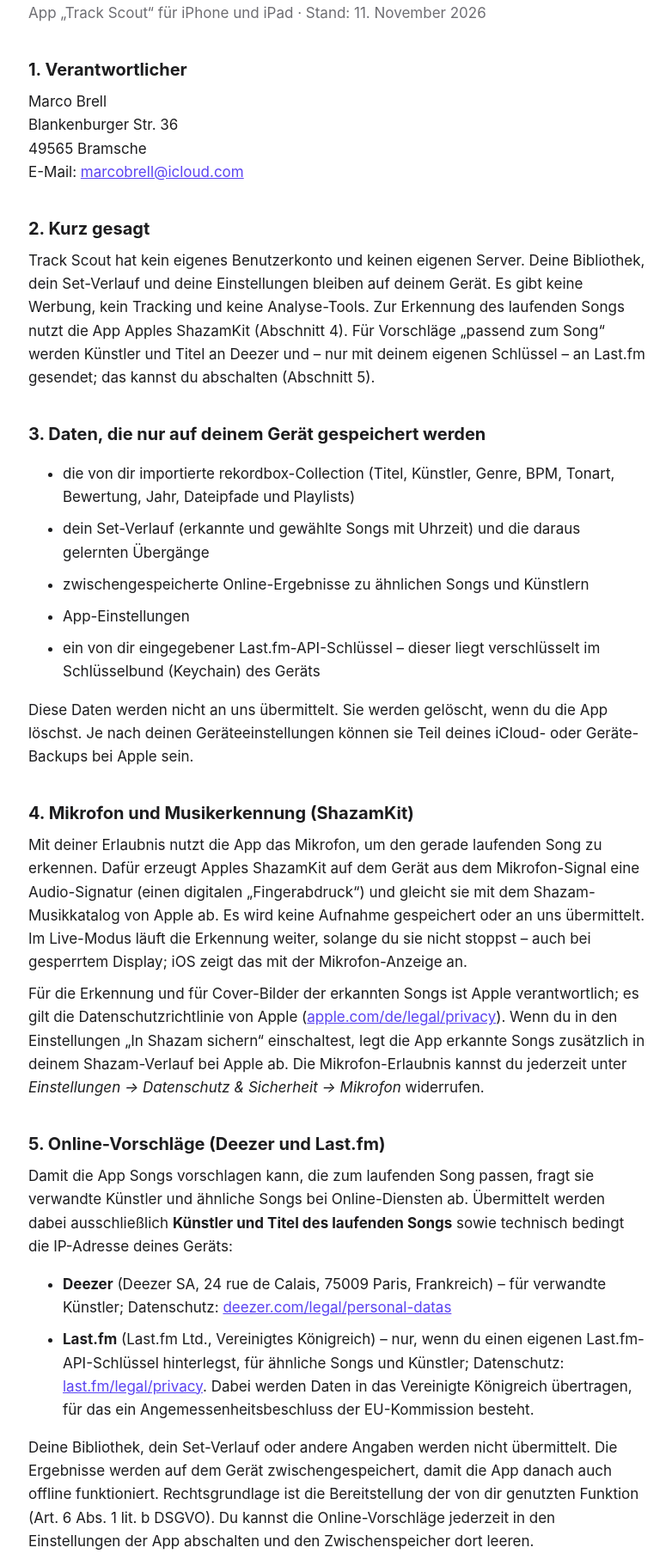
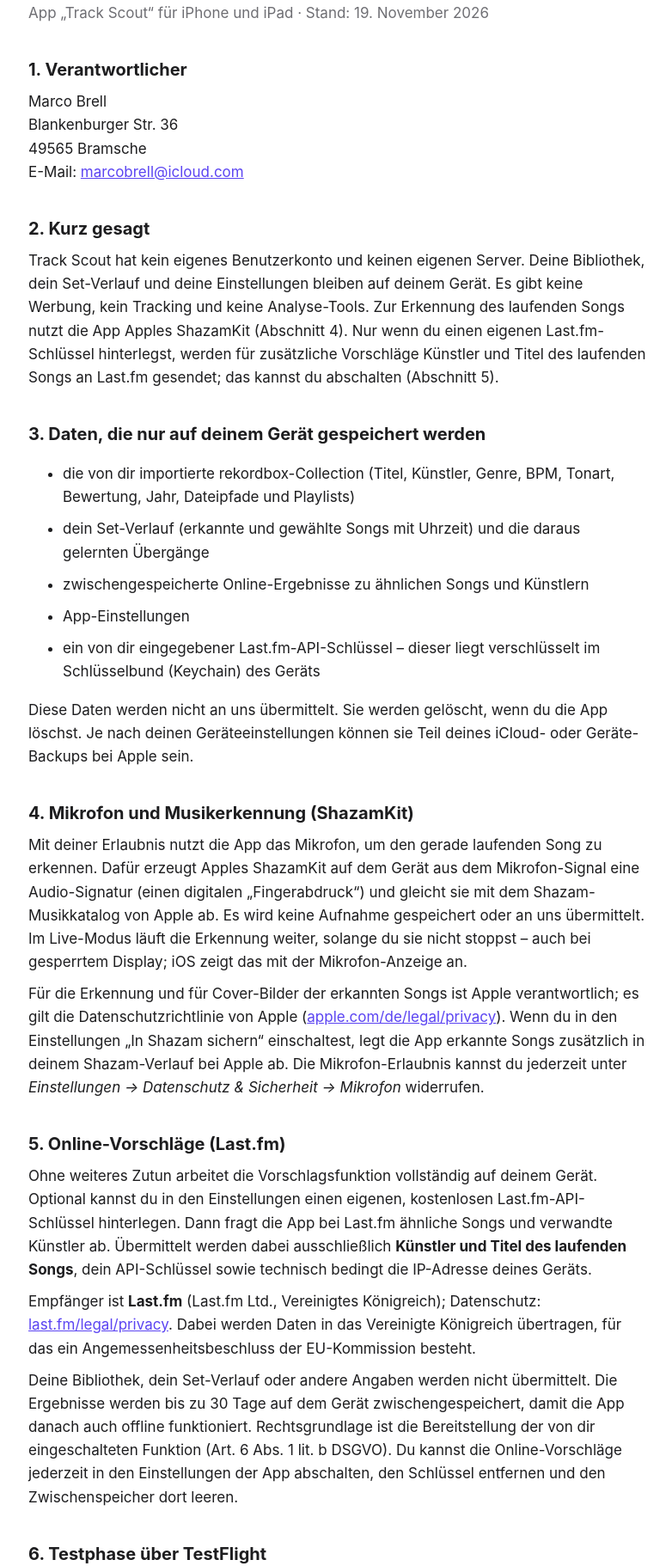
Before and after one commit to iceclu/trackscout-datenschutz, a plain HTML site: page index.html in a window 1280 px wide. Shown: the part 78-1900 px from the top of the page at 86% size, without its empty margins (247-1029 px from the left). Drawn offline with Linux system fonts and the light colour scheme.

Commit message:
Datenschutz und Hilfe für Version 1.1 (Build 6): ohne Deezer und ohne Mac-Verbindung
Dazu vorübergehend die neuen Bildschirmfotos für den Upload zu App Store Connect.

Co-Authored-By: Claude Fable 5.2 <noreply@anthropic.com>

```diff
--- a/index.html
+++ b/index.html
@@ -19,7 +19,7 @@
 <body>
 <main>
   <h1>Datenschutzerklärung</h1>
-  <p class="muted">App „Track Scout“ für iPhone und iPad · Stand: 11. November 2026</p>
+  <p class="muted">App „Track Scout“ für iPhone und iPad · Stand: 19. November 2026</p>
 
   <h2>1. Verantwortlicher</h2>
   <p>Marco Brell<br>
@@ -28,7 +28,7 @@
   E-Mail: <a href="mailto:marcobrell@icloud.com">marcobrell@icloud.com</a></p>
 
   <h2>2. Kurz gesagt</h2>
-  <p>Track Scout hat kein eigenes Benutzerkonto und keinen eigenen Server. Deine Bibliothek, dein Set-Verlauf und deine Einstellungen bleiben auf deinem Gerät. Es gibt keine Werbung, kein Tracking und keine Analyse-Tools. Zur Erkennung des laufenden Songs nutzt die App Apples ShazamKit (Abschnitt 4). Für Vorschläge „passend zum Song“ werden Künstler und Titel an Deezer und – nur mit deinem eigenen Schlüssel – an Last.fm gesendet; das kannst du abschalten (Abschnitt 5).</p>
+  <p>Track Scout hat kein eigenes Benutzerkonto und keinen eigenen Server. Deine Bibliothek, dein Set-Verlauf und deine Einstellungen bleiben auf deinem Gerät. Es gibt keine Werbung, kein Tracking und keine Analyse-Tools. Zur Erkennung des laufenden Songs nutzt die App Apples ShazamKit (Abschnitt 4). Nur wenn du einen eigenen Last.fm-Schlüssel hinterlegst, werden für zusätzliche Vorschläge Künstler und Titel des laufenden Songs an Last.fm gesendet; das kannst du abschalten (Abschnitt 5).</p>
 
   <h2>3. Daten, die nur auf deinem Gerät gespeichert werden</h2>
   <ul>
@@ -44,13 +44,10 @@
   <p>Mit deiner Erlaubnis nutzt die App das Mikrofon, um den gerade laufenden Song zu erkennen. Dafür erzeugt Apples ShazamKit auf dem Gerät aus dem Mikrofon-Signal eine Audio-Signatur (einen digitalen „Fingerabdruck“) und gleicht sie mit dem Shazam-Musikkatalog von Apple ab. Es wird keine Aufnahme gespeichert oder an uns übermittelt. Im Live-Modus läuft die Erkennung weiter, solange du sie nicht stoppst – auch bei gesperrtem Display; iOS zeigt das mit der Mikrofon-Anzeige an.</p>
   <p>Für die Erkennung und für Cover-Bilder der erkannten Songs ist Apple verantwortlich; es gilt die Datenschutzrichtlinie von Apple (<a href="https://www.apple.com/de/legal/privacy/">apple.com/de/legal/privacy</a>). Wenn du in den Einstellungen „In Shazam sichern“ einschaltest, legt die App erkannte Songs zusätzlich in deinem Shazam-Verlauf bei Apple ab. Die Mikrofon-Erlaubnis kannst du jederzeit unter <em>Einstellungen → Datenschutz &amp; Sicherheit → Mikrofon</em> widerrufen.</p>
 
-  <h2>5. Online-Vorschläge (Deezer und Last.fm)</h2>
-  <p>Damit die App Songs vorschlagen kann, die zum laufenden Song passen, fragt sie verwandte Künstler und ähnliche Songs bei Online-Diensten ab. Übermittelt werden dabei ausschließlich <strong>Künstler und Titel des laufenden Songs</strong> sowie technisch bedingt die IP-Adresse deines Geräts:</p>
-  <ul>
-    <li><strong>Deezer</strong> (Deezer SA, 24 rue de Calais, 75009 Paris, Frankreich) – für verwandte Künstler; Datenschutz: <a href="https://www.deezer.com/legal/personal-datas">deezer.com/legal/personal-datas</a></li>
-    <li><strong>Last.fm</strong> (Last.fm Ltd., Vereinigtes Königreich) – nur, wenn du einen eigenen Last.fm-API-Schlüssel hinterlegst, für ähnliche Songs und Künstler; Datenschutz: <a href="https://www.last.fm/legal/privacy">last.fm/legal/privacy</a>. Dabei werden Daten in das Vereinigte Königreich übertragen, für das ein Angemessenheitsbeschluss der EU-Kommission besteht.</li>
-  </ul>
-  <p>Deine Bibliothek, dein Set-Verlauf oder andere Angaben werden nicht übermittelt. Die Ergebnisse werden auf dem Gerät zwischengespeichert, damit die App danach auch offline funktioniert. Rechtsgrundlage ist die Bereitstellung der von dir genutzten Funktion (Art. 6 Abs. 1 lit. b DSGVO). Du kannst die Online-Vorschläge jederzeit in den Einstellungen der App abschalten und den Zwischenspeicher dort leeren.</p>
+  <h2>5. Online-Vorschläge (Last.fm)</h2>
+  <p>Ohne weiteres Zutun arbeitet die Vorschlagsfunktion vollständig auf deinem Gerät. Optional kannst du in den Einstellungen einen eigenen, kostenlosen Last.fm-API-Schlüssel hinterlegen. Dann fragt die App bei Last.fm ähnliche Songs und verwandte Künstler ab. Übermittelt werden dabei ausschließlich <strong>Künstler und Titel des laufenden Songs</strong>, dein API-Schlüssel sowie technisch bedingt die IP-Adresse deines Geräts.</p>
+  <p>Empfänger ist <strong>Last.fm</strong> (Last.fm Ltd., Vereinigtes Königreich); Datenschutz: <a href="https://www.last.fm/legal/privacy">last.fm/legal/privacy</a>. Dabei werden Daten in das Vereinigte Königreich übertragen, für das ein Angemessenheitsbeschluss der EU-Kommission besteht.</p>
+  <p>Deine Bibliothek, dein Set-Verlauf oder andere Angaben werden nicht übermittelt. Die Ergebnisse werden bis zu 30 Tage auf dem Gerät zwischengespeichert, damit die App danach auch offline funktioniert. Rechtsgrundlage ist die Bereitstellung der von dir eingeschalteten Funktion (Art. 6 Abs. 1 lit. b DSGVO). Du kannst die Online-Vorschläge jederzeit in den Einstellungen der App abschalten, den Schlüssel entfernen und den Zwischenspeicher dort leeren.</p>
 
   <h2>6. Testphase über TestFlight</h2>
   <p>Wenn du die App über Apples TestFlight testest, erhält der Entwickler von Apple die dort üblichen Angaben (z. B. die E-Mail-Adresse, mit der du eingeladen wurdest, Gerätetyp, Absturzberichte und Feedback, das du selbst sendest). Verantwortlich für TestFlight ist Apple; es gilt die Datenschutzrichtlinie von Apple (<a href="https://www.apple.com/de/legal/privacy/">apple.com/de/legal/privacy</a>).</p>
```
Also changed, not shown: support/index.html (+6 -4 lines), tmp-shots/ipad-1-live.jpg (added), tmp-shots/ipad-2-set.jpg (added), tmp-shots/iphone-1-live.jpg (added), tmp-shots/iphone-2-warum.jpg (added), tmp-shots/iphone-3-set.jpg (added).
